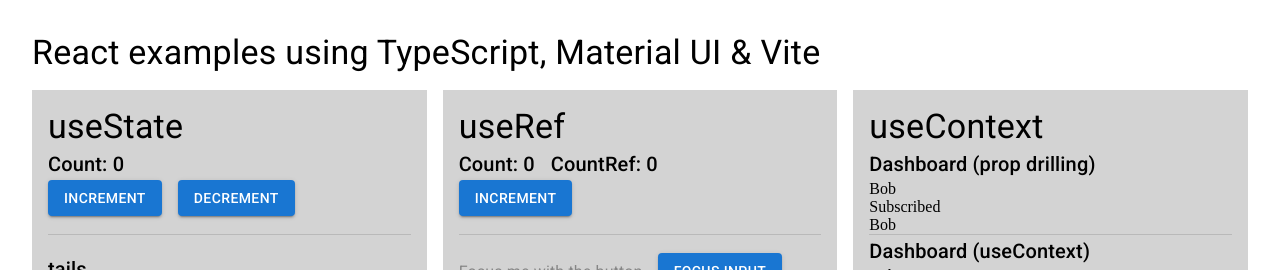
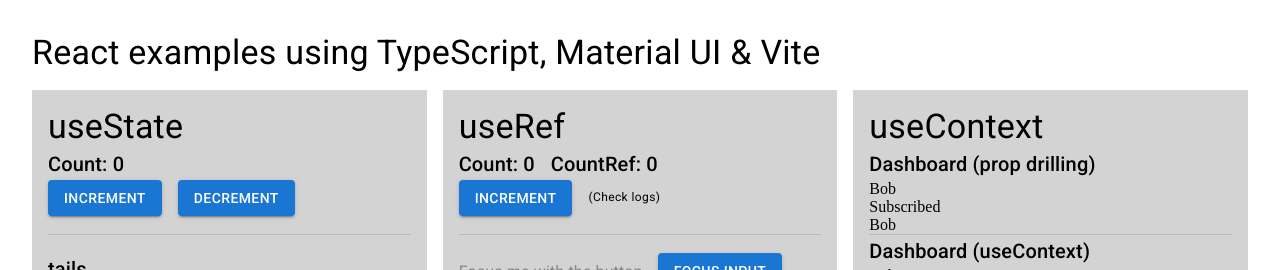
Before and after one commit to codeswithfists/material-ui-vite-ts, a React (Vite) app: page / in a window 1280 px wide. Shown: the top 270 px of the page. Built offline with nearby package versions, Linux system fonts and the light colour scheme.

Commit message:
fixed comment; minor ui update to useRef example

```diff
--- a/src/components/useRefExamples.tsx
+++ b/src/components/useRefExamples.tsx
@@ -18,7 +18,7 @@
     // meanwhile, this function will continue to run to completion, and the value of countRef will be updated immediately.
     setCount(count + 1);
 
-    // refs are mutable objects, so we can directly modify the current property. they do trigger a re-render.
+    // refs are mutable objects, so we can directly modify the current property. they do not trigger a re-render.
     countRef.current += 1;
 
     console.log('state:', count);
@@ -31,7 +31,10 @@
         <Typography variant="h6">Count: {count}</Typography>
         <Typography variant="h6">CountRef: {countRef.current}</Typography>
       </Stack>
-      <Button variant="contained" onClick={handleIncrement}>Increment</Button>
+      <Stack direction={'row'} spacing={2} sx={{ alignItems: "center" }}>
+        <Button variant="contained" onClick={handleIncrement}>Increment</Button>
+        <Typography variant="caption">(Check logs)</Typography>
+      </Stack>
     </Box>
   )
 }
```
